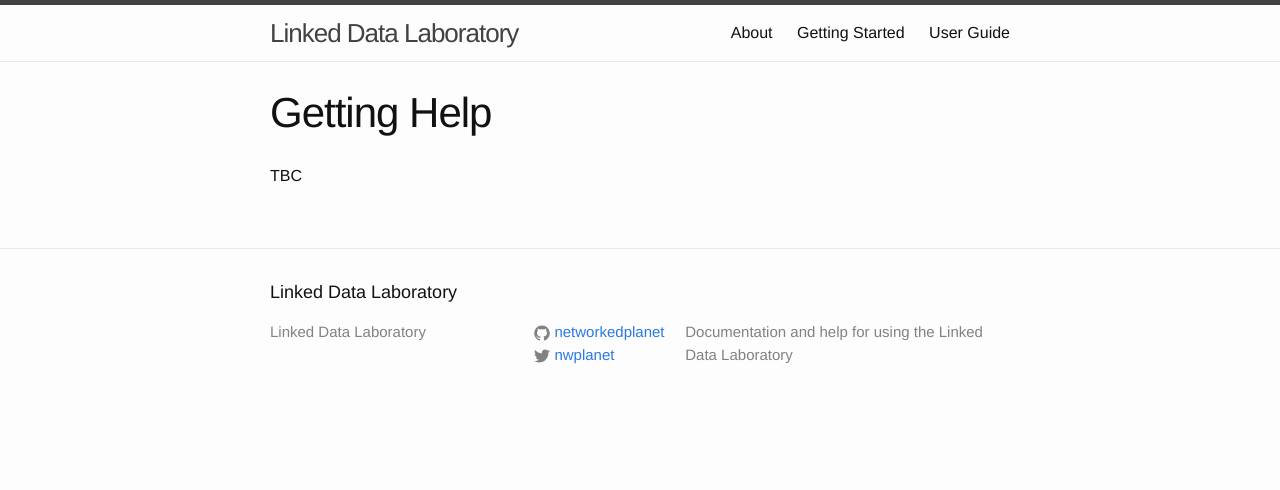
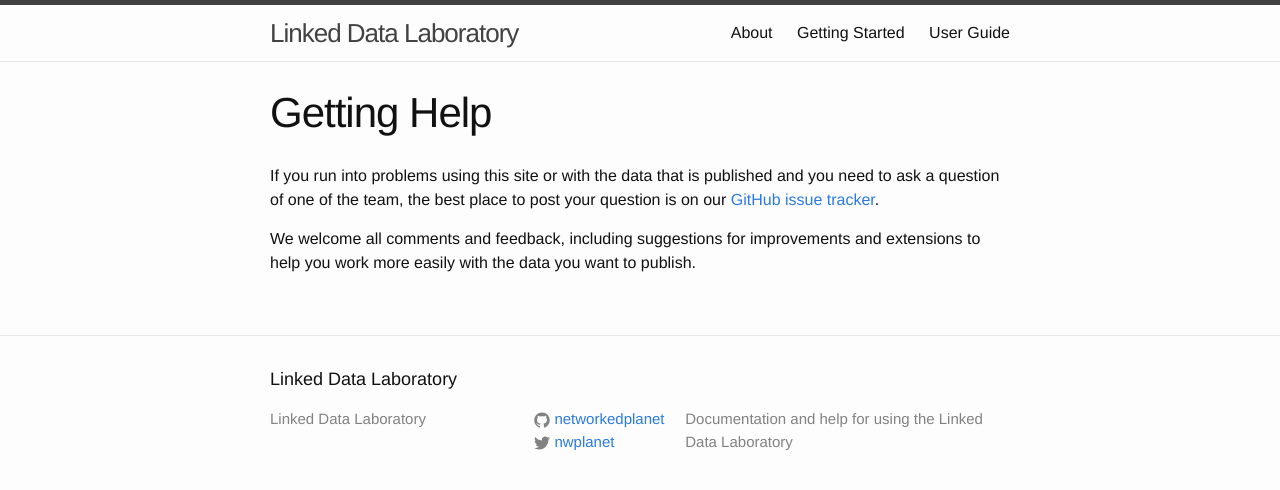
Before and after one commit to NetworkedPlanet/datadock, a Jekyll site: the page built from docs/_user-guide/getting-help.md, in a window 1280 px wide. Shown: the top 490 px of the page. Built offline with Jekyll 4.4.1, drawn with Linux system fonts in a browser that asks for light colours.

Commit message:
Added link to issue tracker

```diff
--- a/docs/_user-guide/getting-help.md
+++ b/docs/_user-guide/getting-help.md
@@ -4,4 +4,9 @@ layout: page
 order: 99
 ---
 
-TBC
+If you run into problems using this site or with the data that is published and you need
+to ask a question of one of the team, the best place to post your question is on our
+[GitHub issue tracker](https://github.com/networkedplanet/lodlab/issues).
+
+We welcome all comments and feedback, including suggestions for improvements and extensions
+to help you work more easily with the data you want to publish.
```
